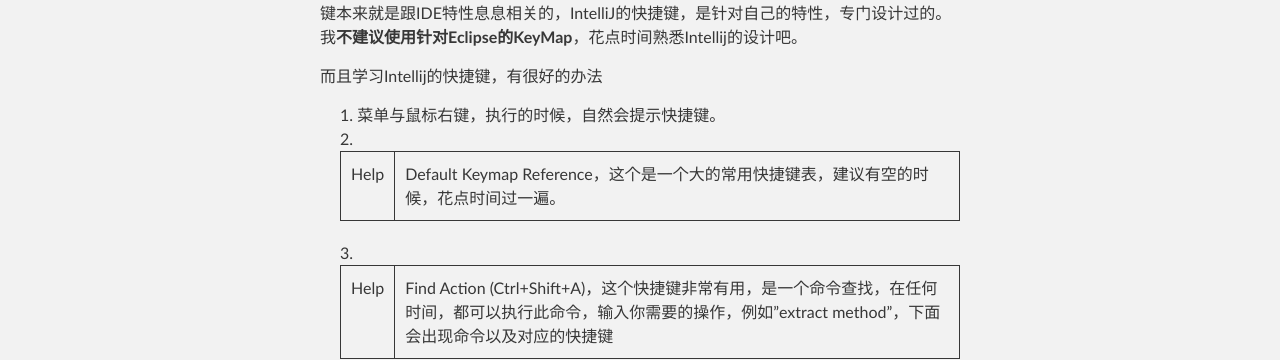
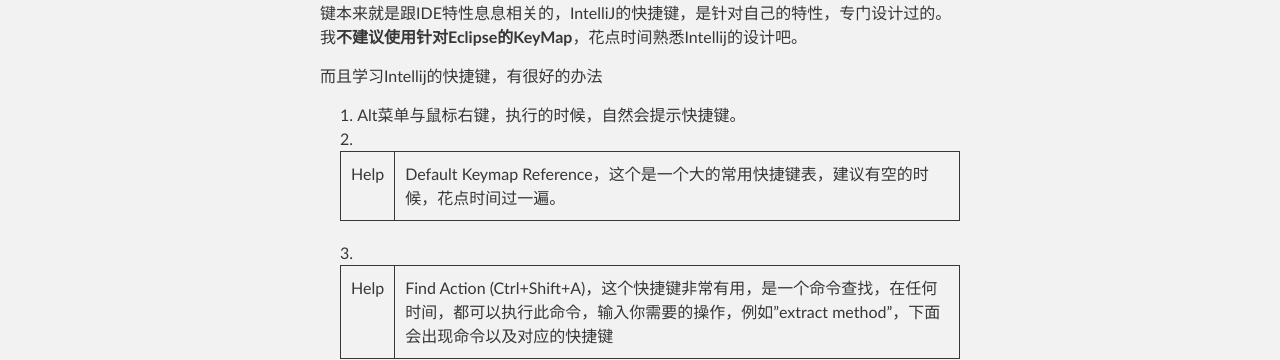
Before and after one commit to lixian/lixian.github.io, a Jekyll site: the page built from _posts/2013-05-22-what-is-android-studio.md, in a window 1280 px wide and 900 px high, scrolled down 1724 px. Shown: the part 155-515 px from the top of the window. Built offline with Jekyll 4.4.1, drawn with Linux system fonts in a browser that asks for light colours.

Commit message:
there is bug in jekyll's list of markdown parse, list must has [0-9a-z]

```diff
--- a/_posts/2013-05-22-what-is-android-studio.md
+++ b/_posts/2013-05-22-what-is-android-studio.md
@@ -48,7 +48,7 @@
 
 而且学习Intellij的快捷键，有很好的办法
 
-1.  菜单与鼠标右键，执行的时候，自然会提示快捷键。
+1.  Alt菜单与鼠标右键，执行的时候，自然会提示快捷键。
 2.  Help | Default Keymap Reference，这个是一个大的常用快捷键表，建议有空的时候，花点时间过一遍。
 3.  Help | Find Action (Ctrl+Shift+A)，这个快捷键非常有用，是一个命令查找，在任何时间，都可以执行此命令，输入你需要的操作，例如”extract method”，下面会出现命令以及对应的快捷键
 4.  这就要求你熟悉操作的英文名， 在Eclipse里面可能习惯了肌肉记忆，不太记得快捷健的英文名了。大不了去Eclipse里面找找，或者翻IDEA的Keymap表，有分类目录。
```
